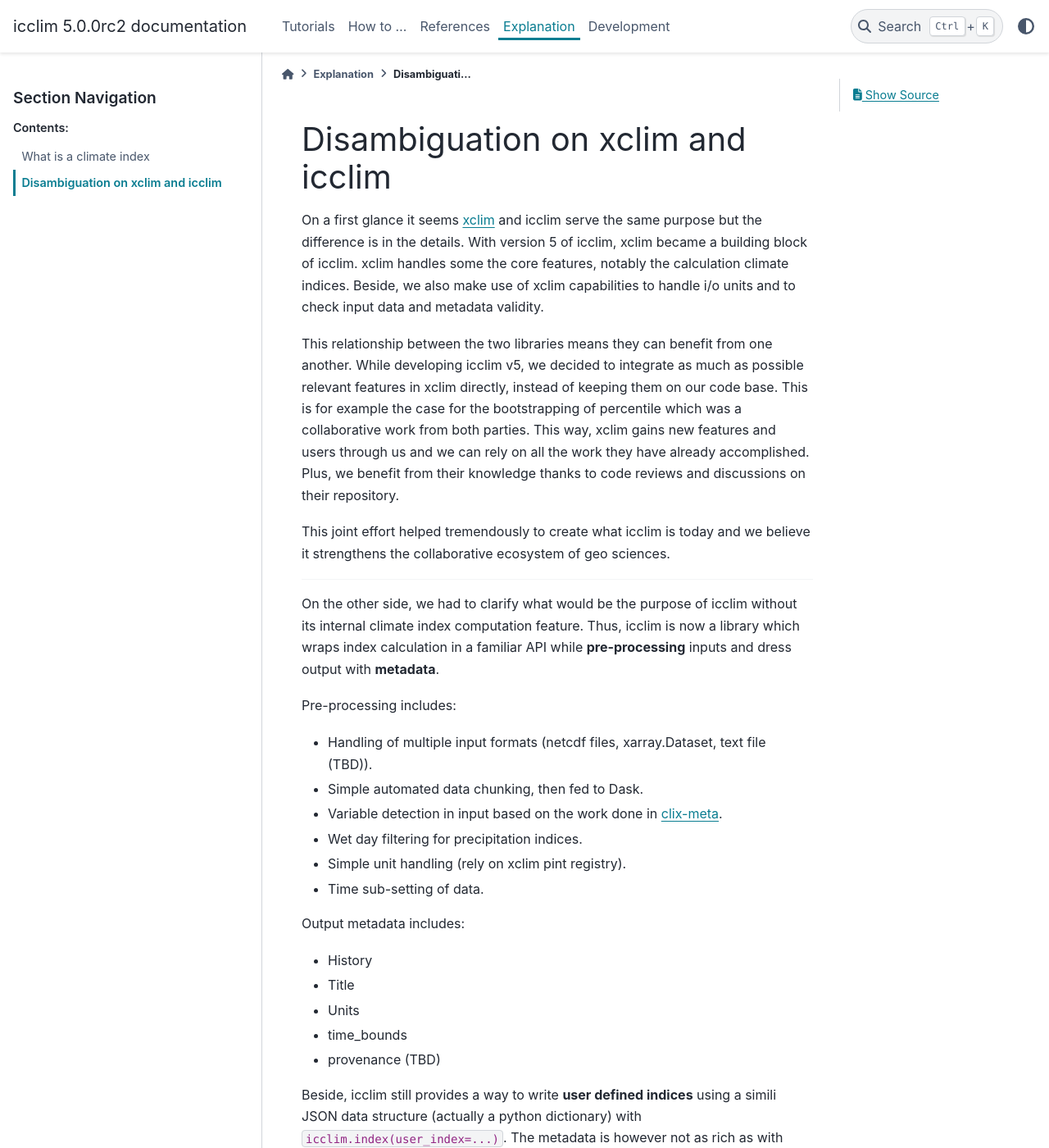
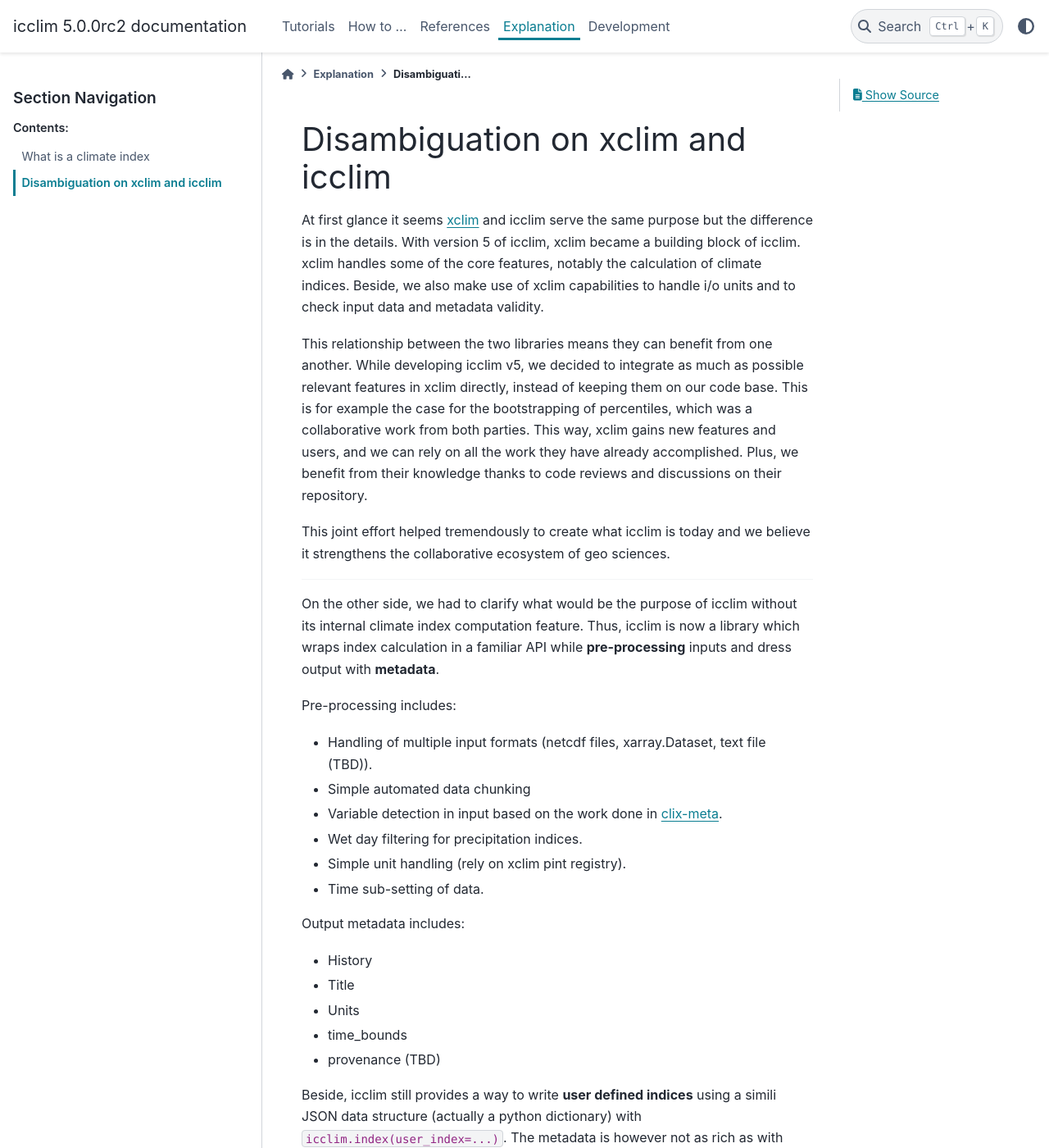
Before and after one commit to cerfacs-globc/icclim, a Sphinx documentation site: the page built from doc/source/explanation/xclim_and_icclim.rst, in a window 1280 px wide and 1400 px high. Shown: the whole window at 82% size. Built offline with Sphinx 7.4.7 and the PyData theme 0.15.4, drawn with Linux system fonts in a browser that asks for light colours; some of the changed text lies outside the part shown.

Commit message:
Apply suggestions from code review
Fix syntax mistakes

Co-authored-by: David Huard <huard.david@ouranos.ca>

```diff
--- a/doc/source/explanation/xclim_and_icclim.rst
+++ b/doc/source/explanation/xclim_and_icclim.rst
@@ -4,16 +4,16 @@
 Disambiguation on xclim and icclim
 ==================================
 
-On a first glance it seems `xclim`_ and icclim serve the same purpose but the difference is in the details.
-With version 5 of icclim, xclim became a building block of icclim. xclim handles some the core features, notably
-the calculation climate indices. Beside, we also make use of xclim capabilities to handle i/o units and to check
+At first glance it seems `xclim`_ and icclim serve the same purpose but the difference is in the details.
+With version 5 of icclim, xclim became a building block of icclim. xclim handles some of the core features, notably
+the calculation of climate indices. Beside, we also make use of xclim capabilities to handle i/o units and to check
 input data and metadata validity.
 
 This relationship between the two libraries means they can benefit from one another.
 While developing icclim v5, we decided to integrate as much as possible relevant features in xclim directly, instead of
-keeping them on our code base. This is for example the case for the bootstrapping of percentile which was a
+keeping them on our code base. This is for example the case for the bootstrapping of percentiles, which was a
 collaborative work from both parties.
-This way, xclim gains new features and users through us and we can rely on all the
+This way, xclim gains new features and users, and we can rely on all the
 work they have already accomplished. Plus, we benefit from their knowledge thanks to code reviews and discussions on
 their repository.
 
@@ -30,7 +30,7 @@
 Pre-processing includes:
 
 - Handling of multiple input formats (netcdf files, xarray.Dataset, text file (TBD)).
-- Simple automated data chunking, then fed to Dask.
+- Simple automated data chunking
 - Variable detection in input based on the work done in `clix-meta`_.
 - Wet day filtering for precipitation indices.
 - Simple unit handling (rely on xclim pint registry).
@@ -53,7 +53,7 @@
 This is one of the reason why icclim exposes a single entry point for all it's features with ``icclim.index``.
 It means users new to xarray might prefer icclim while experts could find xclim more convenient.
 
-xclim scope is larger than the one of icclim. xclim add metadata to the computed index in multiple languages (currently
+xclim' scope is larger than the one of icclim. xclim add metadata to the computed index in multiple languages (currently
 FR and EN), it computes many indices not part of the ECA&D specification, it provides biais adjustment and downscaling
 algorithms and is capable of detecting many common errors which can be found in netCDF files through health checks.
 All those features make `xclim`_ a very good tool by itself and we encourage the reader to check `xclim documentation
```
